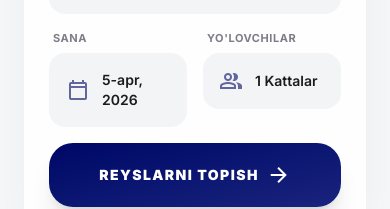
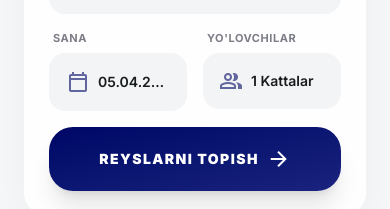
Before and after one commit to abrorbektreyder-web/ECOLINE-BUS, a Next.js app: page / in a window 390 px wide. Shown: the part 390-599 px from the top of the page. Built offline with nearby package versions, Linux system fonts and the light colour scheme; no server answers.

Commit message:
fix(home): ensure calendar and passenger inputs have uniform height by preventing text wrap

```diff
--- a/app/page.tsx
+++ b/app/page.tsx
@@ -20,10 +20,9 @@ export default function Home() {
 
   const formatDate = (dateStr: string) => {
     const d = new Date(dateStr);
-    const months = language === 'uz'
-      ? ['yan', 'feb', 'mar', 'apr', 'may', 'iyn', 'iyl', 'avg', 'sen', 'okt', 'noy', 'dek']
-      : (language === 'ru' ? ['янв', 'фев', 'мар', 'апр', 'мая', 'июн', 'июл', 'авг', 'сен', 'окт', 'ноя', 'дек'] : ['Jan', 'Feb', 'Mar', 'Apr', 'May', 'Jun', 'Jul', 'Aug', 'Sep', 'Oct', 'Nov', 'Dec']);
-    return `${d.getDate()}-${months[d.getMonth()]}, ${d.getFullYear()}`;
+    const day = String(d.getDate()).padStart(2, '0');
+    const month = String(d.getMonth() + 1).padStart(2, '0');
+    return `${day}.${month}.${d.getFullYear()}`;
   };
 
   const handleSearch = async () => {
@@ -208,8 +207,8 @@ export default function Home() {
                         }
                     }}
                   >
-                    <span className="material-symbols-outlined text-primary/60 dark:text-indigo-400 mr-3">calendar_today</span>
-                    <span className="font-semibold text-on-surface dark:text-slate-100 text-sm">{formatDate(date)}</span>
+                    <span className="material-symbols-outlined text-primary/60 dark:text-indigo-400 mr-2 md:mr-3 shrink-0">calendar_today</span>
+                    <span className="font-semibold text-on-surface dark:text-slate-100 text-sm truncate flex-1">{formatDate(date)}</span>
                     <input
                       ref={dateInputRef}
                       type="date"
@@ -222,8 +221,8 @@ export default function Home() {
                 <div className="relative">
                   <label className="block text-[11px] font-bold uppercase tracking-wider text-on-surface-variant/70 dark:text-slate-500 mb-1.5 ml-1">{t('passengers_label')}</label>
                   <div className="flex items-center bg-surface-container-low dark:bg-slate-800 rounded-2xl p-4 group transition-all focus-within:bg-surface-container-lowest">
-                    <span className="material-symbols-outlined text-primary/60 dark:text-indigo-400 mr-3">group</span>
-                    <input className="bg-transparent border-none p-0 focus:ring-0 w-full font-semibold text-on-surface dark:text-slate-100 text-sm" type="text" defaultValue="1 Kattalar" />
+                    <span className="material-symbols-outlined text-primary/60 dark:text-indigo-400 mr-2 md:mr-3 shrink-0">group</span>
+                    <input className="bg-transparent border-none p-0 focus:ring-0 w-full font-semibold text-on-surface dark:text-slate-100 text-sm truncate flex-1" type="text" defaultValue="1 Kattalar" />
                   </div>
                 </div>
               </div>
```
